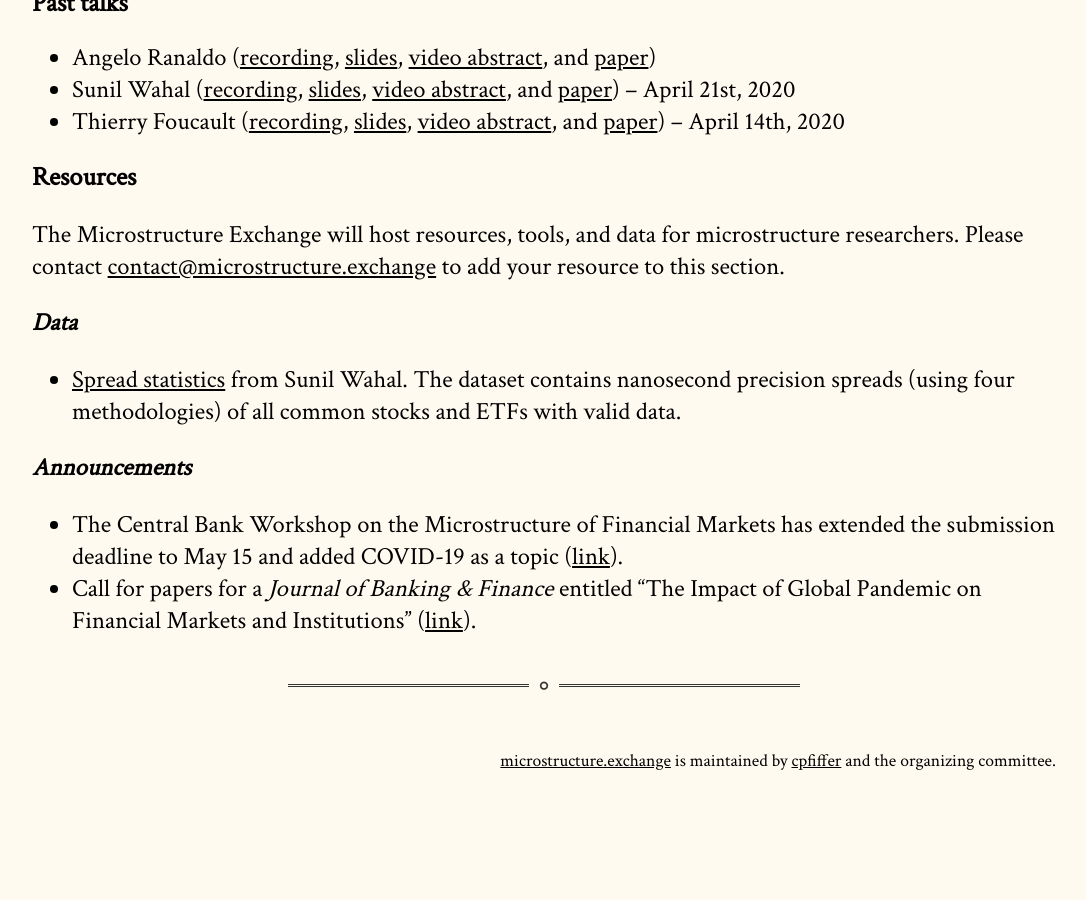
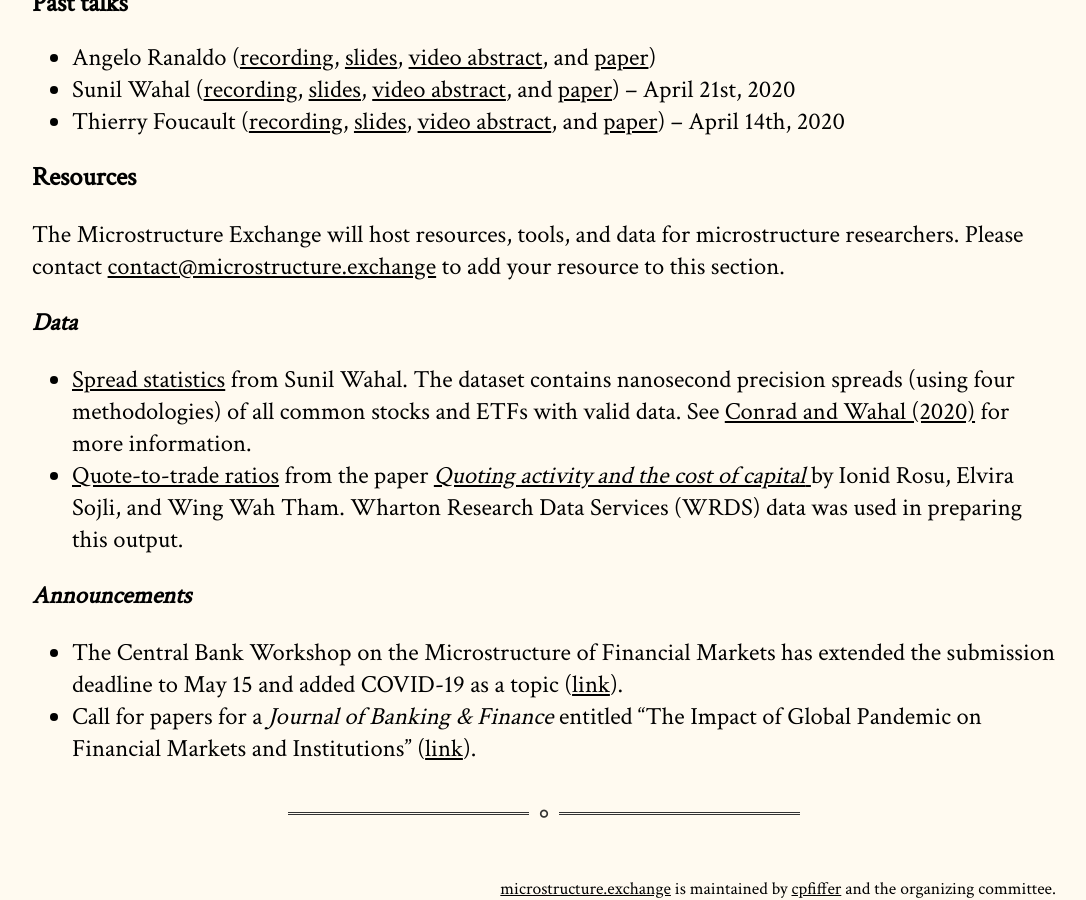
Before and after one commit to cpfiffer/microstructure.exchange, a Jekyll site: the page built from index.md, in a window 1280 px wide and 900 px high, scrolled down 2727 px. Shown: the whole window, without its empty margins (96-1182 px from the left). Built offline with Jekyll 4.4.1, drawn with Linux system fonts in a browser that asks for light colours; some web fonts are replaced; before the commit the page ends 3499 px from its top, so only the background shows below that.

Commit message:
Add quote-to-trade data.

```diff
--- a/index.md
+++ b/index.md
@@ -57,7 +57,8 @@ The Microstructure Exchange will host resources, tools, and data for microstruct
 
 ### Data
 
-- [Spread statistics](https://research.wpcarey.asu.edu/investment-engineering/spread-statistics/) from Sunil Wahal. The dataset contains nanosecond precision spreads (using four methodologies) of all common stocks and ETFs with valid data.
+- [Spread statistics](https://research.wpcarey.asu.edu/investment-engineering/spread-statistics/) from Sunil Wahal. The dataset contains nanosecond precision spreads (using four methodologies) of all common stocks and ETFs with valid data. See [Conrad and Wahal (2020)](https://www.sciencedirect.com/science/article/pii/S0304405X19302272?casa_token=J1PxSM5ItqgAAAAA:mpytum5FSdQUbwVAkfsWEJE-mg3vY29IfeZXa7rYB1B_KV9RFAsumYYcuHWf7UdhONaoTfCzlsE) for more information.
+- [Quote-to-trade ratios](https://drive.google.com/file/d/1H8wMvA_59-N5Y_xiDPGTbpBsX5BFwOIV/view) from the paper [_Quoting activity and the cost of capital_ ](https://papers.ssrn.com/sol3/papers.cfm?abstract_id=3005928) by Ionid Rosu, Elvira Sojli, and Wing Wah Tham. Wharton Research Data Services (WRDS) data was used in preparing this output.
 
 ### Announcements
 
```
